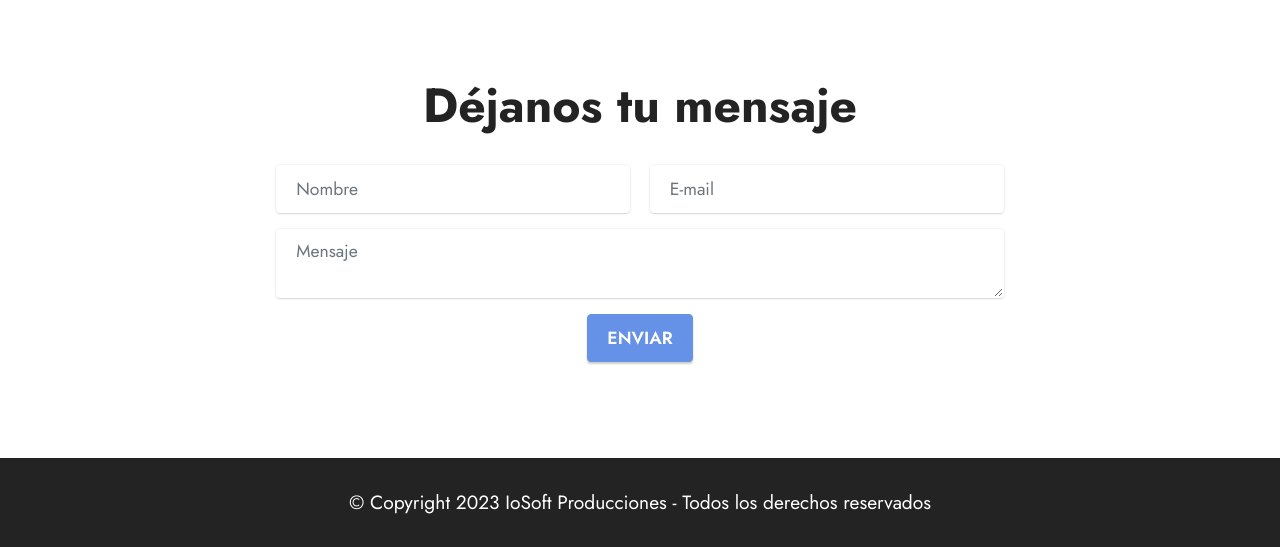
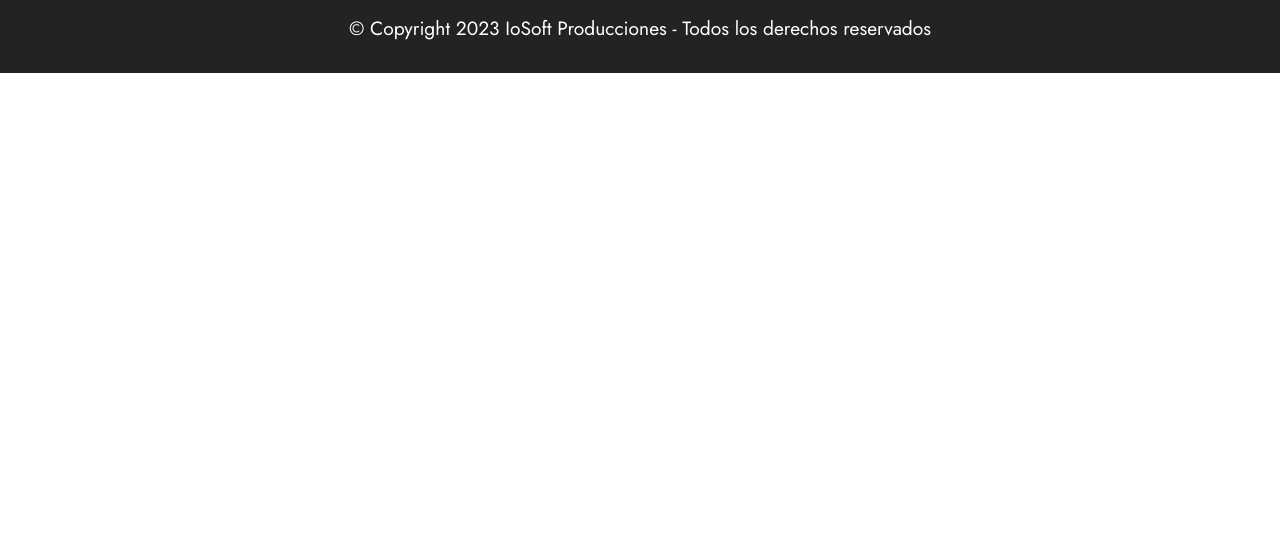
Before and after one commit to IoSoft2022/IoSoft2022.github.io, a plain HTML site: page contacto.html in a window 1280 px wide. Shown: the part 1347-1894 px from the top of the page. After the commit the page ends 1420 px from the top, so only its background shows below. Drawn offline with Linux system fonts and the light colour scheme; files whose address does not match are found by name.

Commit message:
Update contacto.html

```diff
--- a/contacto.html
+++ b/contacto.html
@@ -149,43 +149,6 @@
     </div>
 </section>
 
-<section data-bs-version="5.1" class="form5 cid-tzRlEWlzUB" id="form5-28">
-
-
-    <div class="container">
-        <div class="mbr-section-head">
-            <h3 class="mbr-section-title mbr-fonts-style align-center mb-0 display-2">
-                <strong>Déjanos tu mensaje</strong></h3>
-
-        </div>
-        <div class="row justify-content-center mt-4">
-            <div class="col-lg-8 mx-auto mbr-form" data-form-type="formoid">
-                <form action="https://mobirise.eu/" method="POST" class="mbr-form form-with-styler" data-form-title="Form Name"><input type="hidden" name="email" data-form-email="true" value="1g1dJmNxqzGXCdzkpxVk1gt8ok0QLp9VhMRYiCqP5nSifkhe9291C1PPo8TwDIf+Ed2+hjkkddGJVZtZbaBMVp7xh6w6hD0UWy16wiHMgvlMon2F9fGPedMbQTesiEbP">
-                    <div class="row">
-                        <div hidden="hidden" data-form-alert="" class="alert alert-success col-12">Gracias por contactarte! En breve responderemos...</div>
-                        <div hidden="hidden" data-form-alert-danger="" class="alert alert-danger col-12">
-                            Oops...! some problem!
-                        </div>
-                    </div>
-                    <div class="dragArea row">
-                        <div class="col-md col-sm-12 form-group mb-3" data-for="name">
-                            <input type="text" name="name" placeholder="Nombre" data-form-field="name" class="form-control" value="" id="name-form5-28">
-                        </div>
-                        <div class="col-md col-sm-12 form-group mb-3" data-for="email">
-                            <input type="email" name="email" placeholder="E-mail" data-form-field="email" class="form-control" value="" id="email-form5-28">
-                        </div>
-
-                        <div class="col-12 form-group mb-3" data-for="textarea">
-                            <textarea name="textarea" placeholder="Mensaje" data-form-field="textarea" class="form-control" id="textarea-form5-28"></textarea>
-                        </div>
-                        <div class="col-lg-12 col-md-12 col-sm-12 align-center mbr-section-btn"><button type="submit" class="btn btn-primary display-4">ENVIAR</button></div>
-                    </div>
-                </form>
-            </div>
-        </div>
-    </div>
-</section>
-
 <section data-bs-version="5.1" class="footer7 cid-tzRaxSuZIO" once="footers" id="footer7-1n">
 
 
```
